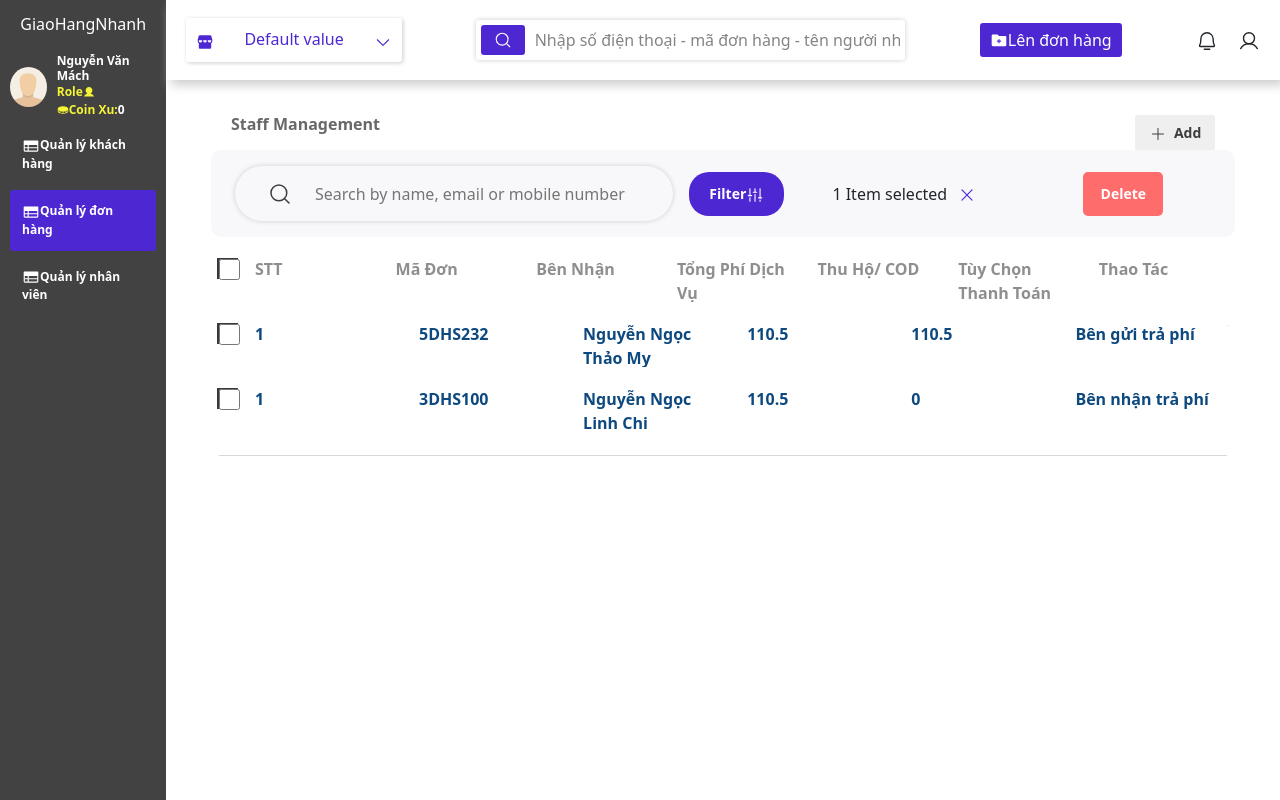
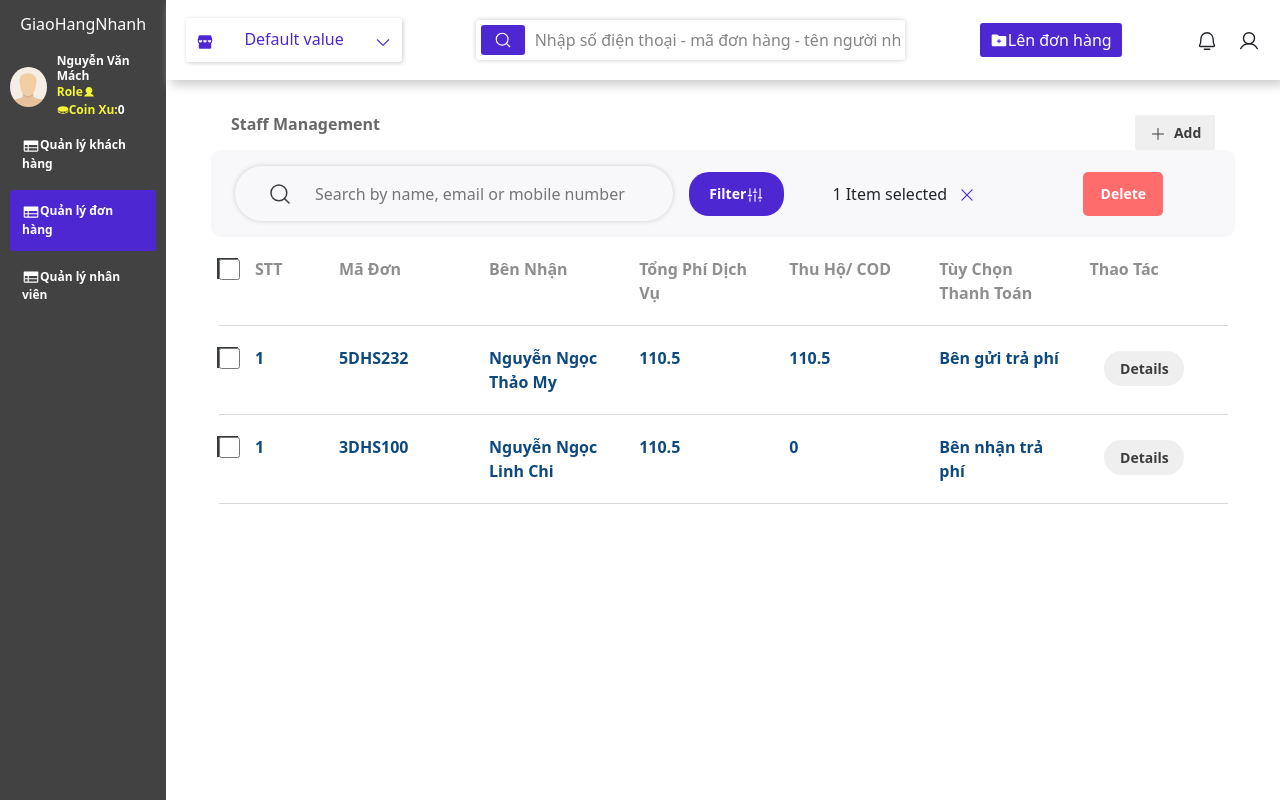
Before and after one commit to jaysonguyen/Web-Ecommerce-Delivery, a React (Create React App) app: page / in a window 1280 px wide. Built offline with nearby package versions, Linux system fonts and the light colour scheme.

Commit message:
add button details

```diff
--- a/src/components/project/customer/DetailCustomer.jsx
+++ b/src/components/project/customer/DetailCustomer.jsx
@@ -4,8 +4,9 @@ import "../../../assets/css/Pages/customer.css";
 import { DotsThreeVertical, X } from "phosphor-react";
 import { ICON_SIZE_EXTRA_LARGE } from "../../../utils/constraint";
 
-function DetailCustomer({ closeDetail, userSelected }) {
+function DetailCustomer({ closeDetail, data = {} }) {
   const [currentTab, setCurrentTab] = useState("1");
+
   const tabs = [
     {
       id: 1,
@@ -84,8 +85,8 @@ function DetailCustomer({ closeDetail, userSelected }) {
               <span>D</span>
             </div>
             <div className="name_email_cus">
-              <h3>{userSelected.name}</h3>
-              <a>{userSelected.email}</a>
+              <h3>{data.name}</h3>
+              <a>{data.email}</a>
             </div>
           </div>
           <div className="type_cus">New client</div>
--- /dev/null
+++ b/src/components/project/table_action/order_buttons.jsx
@@ -0,0 +1,24 @@
+import React from "react";
+import { MyButton } from "../../template/button/MyButton/MyButton";
+import { useDispatch, useSelector } from "react-redux";
+import displayDetails from "../../../features/Display/displayDetails";
+import displaySlice from "../../../features/Display/displaySlice";
+
+export const OrderButtons = ({ rowData = {} }) => {
+  const dispatch = useDispatch();
+
+  const handleViewDetail = () => {
+    dispatch(displaySlice.actions.openDetails(rowData));
+  };
+
+  return (
+    <div>
+      <MyButton
+        text={"Details"}
+        margin="5px 15px"
+        borderRadius="20px"
+        callback={() => handleViewDetail()}
+      />
+    </div>
+  );
+};
--- a/src/components/template/multiselect/CustomMultiSelect/CustomMultiSelect.jsx
+++ b/src/components/template/multiselect/CustomMultiSelect/CustomMultiSelect.jsx
@@ -1,13 +1,10 @@
 import React, { useState } from "react";
-import { TabView, TabPanel } from "primereact/tabview";
-import { MyTable } from "../../table/MyTable/MyTable";
 import { ButtonState } from "./ButtonState";
 
-export default function CustomMultiSelect({ dataList = [], selectList = [] }) {
+export default function CustomMultiSelect({ selectList = [] }) {
   const [activeIndex, setActiveIndex] = useState(0);
 
   return (
-    <div className="">
     <div className="flex flex-wrap gap-2 mb-3">
       {selectList.length > 0 &&
         selectList.map((e, index) => (
@@ -24,7 +21,5 @@ export default function CustomMultiSelect({ dataList = [], selectList = [] }) {
           </span>
         ))}
     </div>
-      <MyTable list={dataList} showCheckBox={true} />
-    </div>
   );
 }
--- a/src/components/template/table/MyTable/MyTable.js
+++ b/src/components/template/table/MyTable/MyTable.js
@@ -10,10 +10,10 @@ export const MyTable = ({
   select,
   listDataModel,
   columns,
-  callback,
+  callback = function (data) {},
   title,
   actionsElement,
-  rowHeight = 45,
+  handleGetData = function (e) {},
 }) => {
   const [selectedList, setSelectedList] = useState([]);
   const headers = list.length > 0 ? Object.keys(list[0]) : [];
@@ -23,16 +23,8 @@ export const MyTable = ({
     return <p>No data to display.</p>; // Render a message when the list is empty
   }
 
-  let handleChecked = (event) => {
-    let selected = [...selectedList];
-    if (event.target.checked) {
-      selected = [...selectedList, event.target.value];
-    } else {
-      selected.splice(selectedList.indexOf(event.target.value), 1);
-    }
-    setSelectedList(selected);
-  };
   return (
+    <>
       <div className="myTable">
         <div className="row mx-2">
           <div className="col">
@@ -53,10 +45,12 @@ export const MyTable = ({
               showCheckBox={showCheckBox}
               key={index}
               data={e}
+              handleGetData={handleGetData}
               actionsElement={actionsElement}
             />
           ))}
         </div>
       </div>
+    </>
   );
 };
--- a/src/components/template/table/MyTable/MyTableCell.js
+++ b/src/components/template/table/MyTable/MyTableCell.js
@@ -1,11 +1,14 @@
-import React from "react";
+import React, { useEffect } from "react";
 import "./MyTable.css";
 
-export const MyTableCell = ({ data, subData = "" }) => {
+export const MyTableCell = ({ data, subData = "", width = "" }) => {
   return (
-    <div className="my_table_cell col">
+    <div className={`my_table_cell col${width}`}>
       <div className={`d-flex flex-column col`}>
-        <div className="main_content">{data}</div>
+        <div className="main_content">
+          {/*{typeof data === "function" ? data() : data}*/}
+          {data}
+        </div>
         <div className="sub_content">{subData}</div>
       </div>
     </div>
--- a/src/components/template/table/MyTable/MyTableRow.js
+++ b/src/components/template/table/MyTable/MyTableRow.js
@@ -1,33 +1,40 @@
-import React from "react";
+import React, { useEffect } from "react";
 import "./MyTable.css";
 import { MyTableCell } from "./MyTableCell";
+import { MyButton } from "../../button/MyButton/MyButton";
+
+function OrderButton() {
+  return null;
+}
 
 export const MyTableRow = ({
   data = {},
   isHeader = false,
-  rowHeight = 65,
   showCheckBox = false,
-  callback = function () {},
+  callback = function (data) {},
   handleCheck = function () {},
-  actionsElement,
+  handleGetData = function (e) {},
 }) => {
   let className = isHeader
     ? "my_table_row table_header row"
     : "my_table_row row";
 
   let checkBoxClassName = showCheckBox
-    ? "my_table_cell col-1 checkbox"
+    ? `my_table_cell col-1 checkbox`
     : `my_table_cell col-1 checkbox d-none`;
-  let actionClassName = actionsElement
-    ? "my_table_cell col-1"
-    : `my_table_cell col-1 d-none`;
 
   let rowStyle = {
-    height: rowHeight,
+    // height: rowHeight,
+    height: "auto",
   };
 
+  useEffect(() => {
+    handleGetData(data);
+    console.log(data);
+  }, []);
+
   return (
-    <div style={rowStyle} className={className} onClick={() => callback(data)}>
+    <div style={rowStyle} className={className}>
       <div className={checkBoxClassName}>
         {/*<input className="checkbox" type="checkbox" />*/}
         {/*<span className="checkmark"></span>*/}
@@ -40,16 +47,25 @@ export const MyTableRow = ({
           />
         </div>
       </div>
-      {Object.values(data).map((e, index) => (
-        <MyTableCell key={index} data={e} />
-      ))}
-      {actionsElement && (
-        <div className={actionClassName}>
-          {/*<input className="checkbox" type="checkbox" />*/}
-          {/*<span className="checkmark"></span>*/}
-          <div className="checkbox-circle2">{actionsElement}</div>
-        </div>
+      {Object.values(data).map((e, index) => {
+        if (index === 0)
+          return <MyTableCell key={index} data={e} width={`-1`} />;
+        return <MyTableCell key={index} data={e} width={``} />;
+      })}
+      {!isHeader && (
+        <MyTableCell
+          data={
+            <MyButton
+              text={"Details"}
+              margin="5px 15px"
+              borderRadius="20px"
+              callback={() => callback(data)}
+            />
+          }
+          width={``}
+        />
       )}
+      {/*{actionsElement && <MyTableCell data={actionsElement} onClick={() => callback(data)}/>}*/}
     </div>
   );
 };
--- /dev/null
+++ b/src/features/Display/displayDetails.js
@@ -0,0 +1,21 @@
+import { createSlice } from "@reduxjs/toolkit";
+
+const displayDetails = createSlice({
+  name: "details",
+  initialState: {
+    data: {},
+    isShowDetails: false,
+  },
+  reducers: {
+    openDetails: (state, action) => {
+      state.data = action.payload;
+      state.isShowDetails = true;
+    },
+    closeDetails: (state, action) => {
+      state.data = {};
+      state.isShowDetails = false;
+    },
+  },
+});
+
+export default displayDetails;
--- a/src/features/Display/displaySlice.js
+++ b/src/features/Display/displaySlice.js
@@ -5,6 +5,7 @@ const displaySlice = createSlice({
   initialState: {
     isShowSidebar: true,
     isShowHeader: true,
+    details: {},
   },
   reducers: {
     displaySidebar: (state, action) => {
@@ -13,6 +14,14 @@ const displaySlice = createSlice({
     displayHeader: (state, action) => {
       state.isShowHeader = action.payload;
     },
+    openDetails: (state, action) => {
+      state.data = action.payload;
+      state.isShowDetails = true;
+    },
+    closeDetails: (state, action) => {
+      state.data = {};
+      state.isShowDetails = false;
+    },
   },
 });
 
--- a/src/pages/admin/order/OrderPage.jsx
+++ b/src/pages/admin/order/OrderPage.jsx
@@ -1,23 +1,30 @@
-import React from "react";
+import React, { useEffect, useState } from "react";
 import CustomMultiSelect from "../../../components/template/multiselect/CustomMultiSelect/CustomMultiSelect";
+import { MyTable } from "../../../components/template/table/MyTable/MyTable";
+import { OrderButtons } from "../../../components/project/table_action/order_buttons";
+import { DetailCustomer } from "../../../components";
+import { useDispatch, useSelector } from "react-redux";
+import displayDetails from "../../../features/Display/displayDetails";
+import "../../../assets/css/Pages/customer.css";
+import displaySlice from "../../../features/Display/displaySlice";
 
 export const OrderPage = () => {
   let items = [
     {
-      STT: "1",
-      "Mã đơn": "5DHS232",
-      "Bên nhận": "Nguyễn Ngọc Thảo My",
-      "Tổng phí dịch vụ": 110.5,
-      "Thu hộ/ COD": 110.5,
-      "Tùy chọn thanh toán": "Bên gửi trả phí",
+      ID: "1",
+      code: "5DHS232",
+      name: "Nguyễn Ngọc Thảo My",
+      cost: 110.5,
+      email: "thaomy@gmail.com",
+      payment: "Bên gửi trả phí",
     },
     {
-      STT: "1",
-      "Mã đơn": "3DHS100",
-      "Bên nhận": "Nguyễn Ngọc Linh Chi",
-      "Tổng phí dịch vụ": 110.5,
-      "Thu hộ/ COD": 0,
-      "Tùy chọn thanh toán": "Bên nhận trả phí",
+      ID: "1",
+      code: "3DHS100",
+      name: "Nguyễn Ngọc Linh Chi",
+      cost: 110.5,
+      email: "thaomy@gmail.com",
+      payment: "Bên nhận trả phí",
     },
   ];
 
@@ -48,13 +55,33 @@ export const OrderPage = () => {
     },
   ];
 
+  const [userSelected, setUserSelected] = useState({});
+  const [isShowDetail, setIsShowDetail] = useState(false);
+
+  const handleShowDetail = async (data) => {
+    await setUserSelected(data);
+    await setIsShowDetail(true);
+  };
+  const handleCloseDetail = () => {
+    setIsShowDetail(false);
+  };
+
   return (
     <div className="padding-body">
       <div className="title_total_number_table">
         <h3 className="title_table">Order List </h3>
         <p className="total_number_table">{items.length}</p>
       </div>
-      <CustomMultiSelect dataList={items} selectList={state} />
+      <CustomMultiSelect selectList={state} />
+      <MyTable
+        list={items}
+        showCheckBox={true}
+        callback={handleShowDetail}
+        // actionsElement={<OrderButtons data={rowData} />}
+      />
+      {isShowDetail && (
+        <DetailCustomer closeDetail={handleCloseDetail} data={userSelected} />
+      )}
     </div>
   );
 };
--- a/src/pages/customer/Customer.jsx
+++ b/src/pages/customer/Customer.jsx
@@ -5,8 +5,8 @@ import { Link } from "react-router-dom";
 import "../../assets/css/Pages/customer.css";
 
 function Customer(props) {
+  const [userSelected, setUserSelected] = useState({});
   const [isShowDetail, setIsShowDetail] = useState(false);
-  const [userSelected, setUserSelected] = useState({});
 
   const handleShowDetail = async (data) => {
     await setUserSelected(data);
@@ -75,12 +75,10 @@ function Customer(props) {
       )}
 
       {isShowDetail && (
-
-          <DetailCustomer
-            closeDetail={handleCloseDetail}
-            userSelected={userSelected}
-          />
-
+        <DetailCustomer
+          closeDetail={handleCloseDetail}
+          userSelected={userSelected}
+        />
       )}
     </div>
   );
--- a/src/store/store.js
+++ b/src/store/store.js
@@ -1,10 +1,11 @@
 import { configureStore } from "@reduxjs/toolkit";
 import displaySlice from "../features/Display/displaySlice";
+import displayDetails from "../features/Display/displayDetails";
 
 const store = configureStore({
-    reducer: {
-      display: displaySlice.reducer,
-    }
-})
+  reducer: {
+    display: displaySlice.reducer,
+  },
+});
 
 export default store;
```
Lines whose indentation alone changed are shown as unchanged.
